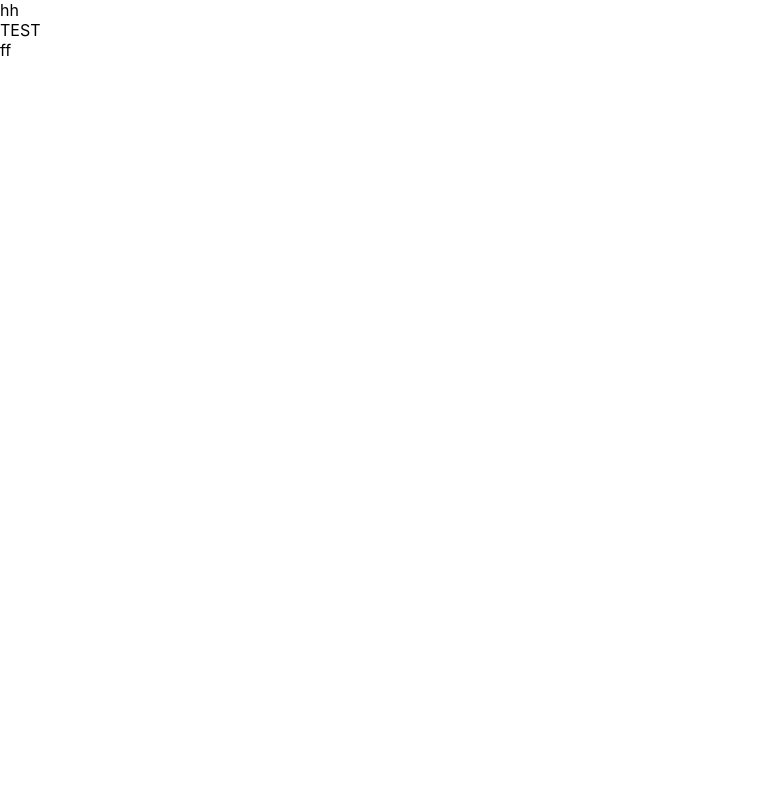
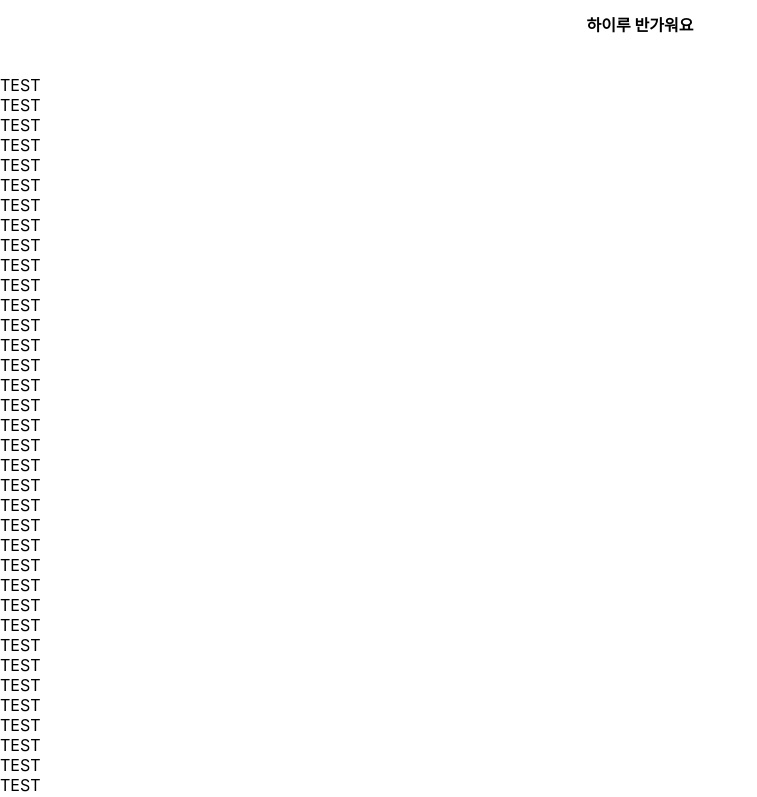
Before and after one commit to sohyge/Practice-React, a Next.js app: page /test in a window 1280 px wide. Shown: the top 797 px of the page, without its empty margins (0-757 px from the left). Built offline with nearby package versions, Linux system fonts and the light colour scheme.

Commit message:
TEST LayOut Added

```diff
--- /dev/null
+++ b/components/layout/BaseLayout/index.tsx
@@ -0,0 +1,22 @@
+import Footer from '../block/Footer';
+import Header from '../block/Header';
+import * as S from './style';
+
+interface IProps {
+  children?: React.ReactNode;
+  title?: string;
+}
+
+function BaseLayout({ children, title }: IProps) {
+  return (
+    <>
+      <S.BaseLayout>
+        <Header title={title}></Header>
+        {children}
+        <Footer></Footer>
+      </S.BaseLayout>
+    </>
+  );
+}
+
+export default BaseLayout;
--- /dev/null
+++ b/components/layout/BaseLayout/style.ts
@@ -0,0 +1,6 @@
+import styled from 'styled-components';
+
+export const BaseLayout = styled.div`
+  min-height: 100%;
+  padding-top: 75px;
+`;
--- a/components/layout/MainLayout/index.tsx
+++ b/components/layout/MainLayout/index.tsx
@@ -1,16 +1,26 @@
-import Footer from '../block/Footer';
-import Header from '../block/Header';
+import { useCallback } from 'react';
+import BaseLayout from '../BaseLayout/index';
+import * as S from './style';
 
 interface IProps {
   children?: React.ReactNode;
+  title?: string;
 }
 
-function MainLayout({ children }: IProps) {
+function MainLayout({ children, title }: IProps) {
+  const getRender = useCallback(() => {
+    return (
+      <main id="container">
+        <div className="content">{children}</div>
+      </main>
+    );
+  }, []);
+
   return (
     <>
-      <Header></Header>
-      {children}
-      <Footer></Footer>
+      <S.MainLayout>
+        <BaseLayout title={title}>{getRender()}</BaseLayout>
+      </S.MainLayout>
     </>
   );
 }
--- /dev/null
+++ b/components/layout/MainLayout/style.ts
@@ -0,0 +1,5 @@
+import styled from 'styled-components';
+
+export const MainLayout = styled.div`
+  min-height: 100%;
+`;
--- a/components/layout/block/Header/index.tsx
+++ b/components/layout/block/Header/index.tsx
@@ -1,7 +1,19 @@
-function Header() {
+import { useCallback } from 'react';
+import * as S from './style';
+
+interface IProps {
+  title?: string;
+}
+
+function Header({ title }: IProps) {
+  const getTitle = useCallback(() => {
+    return <>{title}</>;
+  }, [title]);
   return (
     <>
-      <div>hh</div>
+      <S.Header>
+        <div>{getTitle()}</div>
+      </S.Header>
     </>
   );
 }
--- /dev/null
+++ b/components/layout/block/Header/style.ts
@@ -0,0 +1,15 @@
+import styled from 'styled-components';
+
+export const Header = styled.header`
+  position: fixed;
+  top: 0;
+  left: 0;
+  right: 0;
+  background-color: #fff;
+  color: #000;
+  text-align: center;
+  margin: 0 auto;
+  line-height: 50px;
+  height: 50px;
+  font-weight: bold;
+`;
--- a/pages/_app.tsx
+++ b/pages/_app.tsx
@@ -1,9 +1,8 @@
 import type { AppProps } from 'next/app';
 import Head from 'next/head';
-import '../styles/globals.css'
+import '../styles/globals.css';
 
 function MyApp({ Component, pageProps }: AppProps) {
-
   return (
     <>
       <Head>
--- a/pages/test/index.tsx
+++ b/pages/test/index.tsx
@@ -1,14 +1,203 @@
-import type { NextPage } from 'next'
-import MainLayout from '../../components/layout/MainLayout'
+import type { NextPage } from 'next';
+import MainLayout from '../../components/layout/MainLayout';
 
-function test({} : NextPage){
+function test({}: NextPage) {
   return (
     <>
-    <MainLayout>
+      <MainLayout title="하이루 반가워요">
         TEST
-    </MainLayout>
+        <br />
+        TEST
+        <br />
+        TEST
+        <br />
+        TEST
+        <br />
+        TEST
+        <br />
+        TEST
+        <br />
+        TEST
+        <br />
+        TEST
+        <br />
+        TEST
+        <br />
+        TEST
+        <br />
+        TEST
+        <br />
+        TEST
+        <br />
+        TEST
+        <br />
+        TEST
+        <br /> TEST
+        <br />
+        TEST
+        <br />
+        TEST
+        <br />
+        TEST
+        <br />
+        TEST
+        <br />
+        TEST
+        <br />
+        TEST
+        <br />
+        TEST
+        <br />
+        TEST
+        <br />
+        TEST
+        <br />
+        TEST
+        <br />
+        TEST
+        <br />
+        TEST
+        <br />
+        TEST
+        <br /> TEST
+        <br />
+        TEST
+        <br />
+        TEST
+        <br />
+        TEST
+        <br />
+        TEST
+        <br />
+        TEST
+        <br />
+        TEST
+        <br />
+        TEST
+        <br />
+        TEST
+        <br />
+        TEST
+        <br />
+        TEST
+        <br />
+        TEST
+        <br />
+        TEST
+        <br />
+        TEST
+        <br /> TEST
+        <br />
+        TEST
+        <br />
+        TEST
+        <br />
+        TEST
+        <br />
+        TEST
+        <br />
+        TEST
+        <br />
+        TEST
+        <br />
+        TEST
+        <br />
+        TEST
+        <br />
+        TEST
+        <br />
+        TEST
+        <br />
+        TEST
+        <br />
+        TEST
+        <br />
+        TEST
+        <br /> TEST
+        <br />
+        TEST
+        <br />
+        TEST
+        <br />
+        TEST
+        <br />
+        TEST
+        <br />
+        TEST
+        <br />
+        TEST
+        <br />
+        TEST
+        <br />
+        TEST
+        <br />
+        TEST
+        <br />
+        TEST
+        <br />
+        TEST
+        <br />
+        TEST
+        <br />
+        TEST
+        <br /> TEST
+        <br />
+        TEST
+        <br />
+        TEST
+        <br />
+        TEST
+        <br />
+        TEST
+        <br />
+        TEST
+        <br />
+        TEST
+        <br />
+        TEST
+        <br />
+        TEST
+        <br />
+        TEST
+        <br />
+        TEST
+        <br />
+        TEST
+        <br />
+        TEST
+        <br />
+        TEST
+        <br /> TEST
+        <br />
+        TEST
+        <br />
+        TEST
+        <br />
+        TEST
+        <br />
+        TEST
+        <br />
+        TEST
+        <br />
+        TEST
+        <br />
+        TEST
+        <br />
+        TEST
+        <br />
+        TEST
+        <br />
+        TEST
+        <br />
+        TEST
+        <br />
+        TEST
+        <br />
+        TEST
+        <br />
+      </MainLayout>
     </>
-  )
+  );
 }
 
-export default test
+export default test;
```
Also changed, not shown: pages/index.tsx (added, +12 -0 lines), .babelrc (added).
